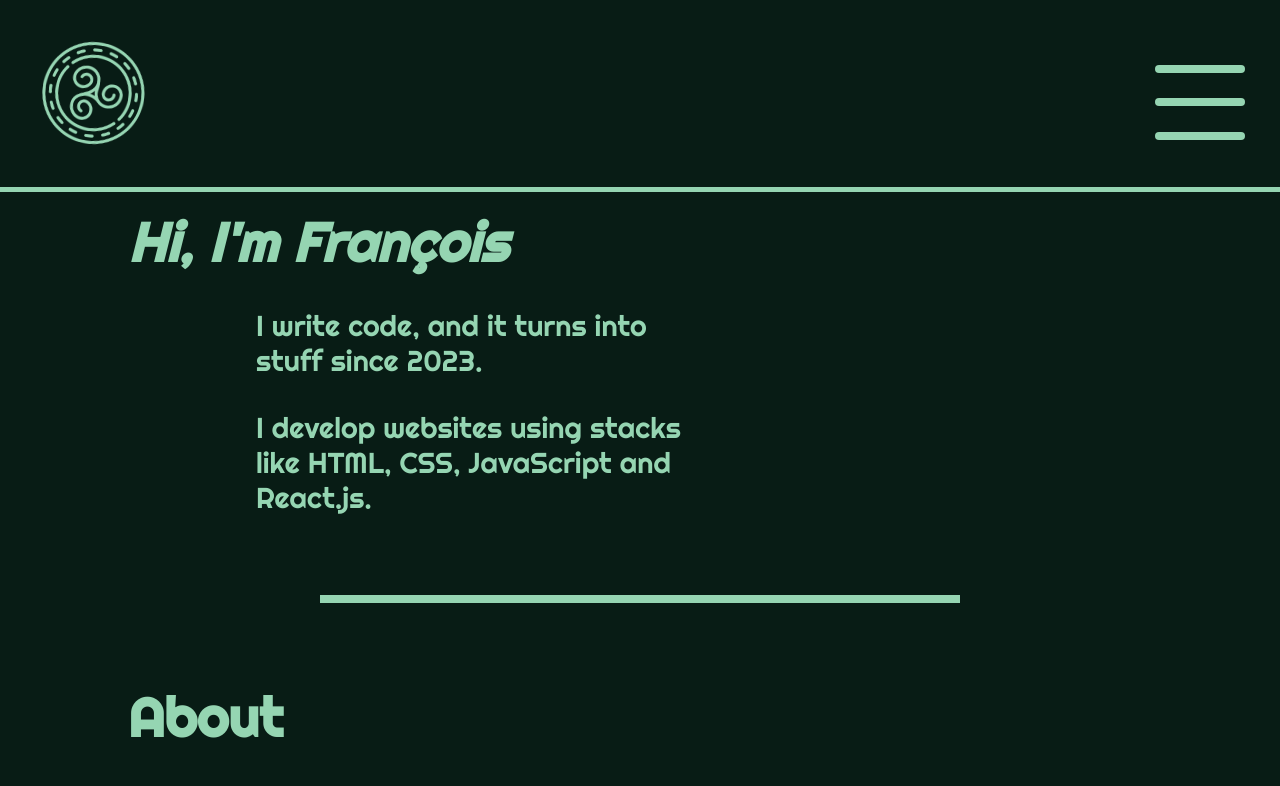
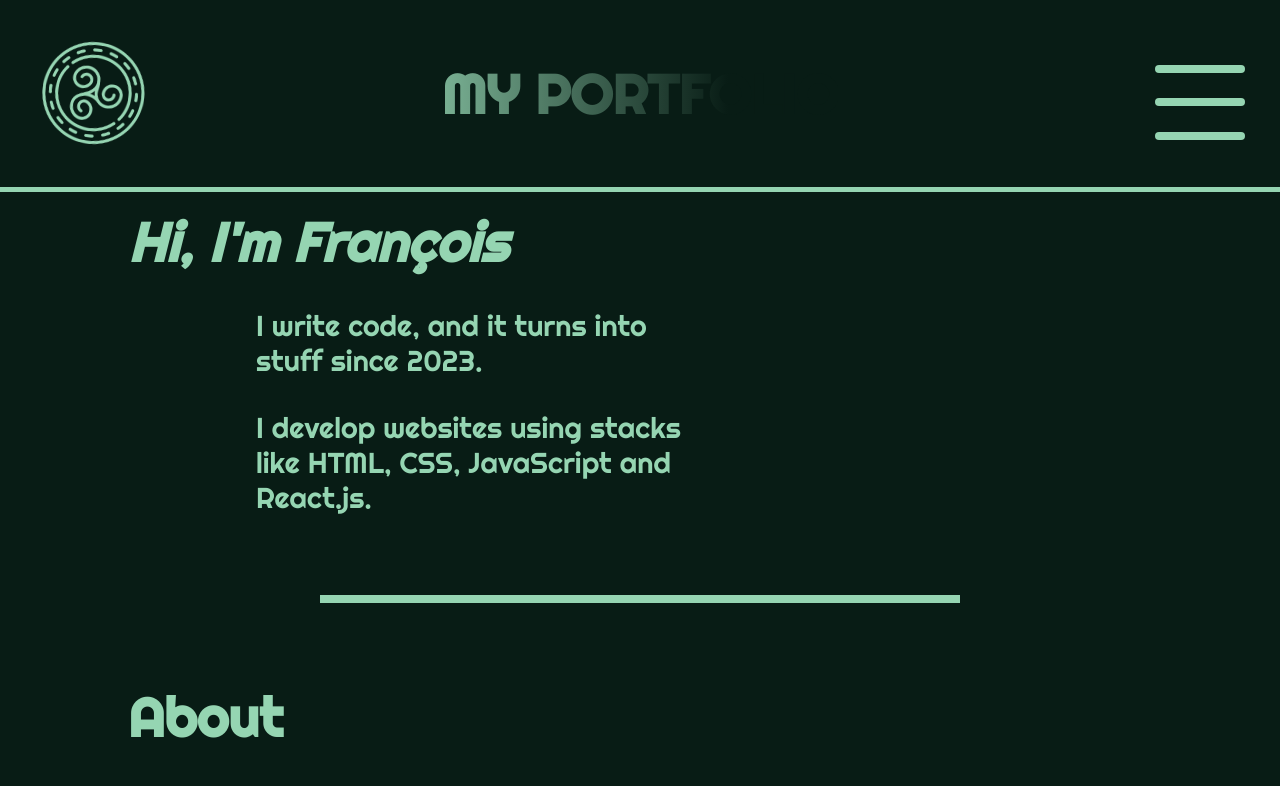
Before and after one commit to Yukitaori/Portfolio, a React (Vite) app: page / in a window 1280 px wide. Shown: the top 786 px of the page. Built offline with nearby package versions, Linux system fonts and the light colour scheme.

Commit message:
ajout d'animations CSS logo et titre

```diff
--- a/src/components/Logo.module.css
+++ b/src/components/Logo.module.css
@@ -1,10 +1,10 @@
 .logo {
   width: 8vw;
-  animation: like 3s infinite linear;
+  animation: logo 3s infinite linear;
   margin-left: 2vw;
 }
 
-@keyframes like {
+@keyframes logo {
   0% {
     transform: rotate( 0deg );
   }
--- a/src/components/MenuBurger.jsx
+++ b/src/components/MenuBurger.jsx
@@ -12,7 +12,7 @@ export default function MenuBurger({showMenu, setShowMenu}) {
   return (
     <div className={styles.menuBurgerDiv}>
       {checkbox}
-      <label for={styles.toggle} id="menuBurger" className={styles.menuBurger} onClick={handleClick}>
+      <label htmlFor={styles.toggle} id="menuBurger" className={styles.menuBurger} onClick={handleClick}>
         <div className={styles.topBun}></div>
         <div className={styles.meat}></div>
         <div className={styles.bottomBun}></div>
--- a/src/components/Navbar.jsx
+++ b/src/components/Navbar.jsx
@@ -10,6 +10,7 @@ function Navbar({parts}) {
     <nav>
       <div className={styles.header}>
         <Logo />
+        <h1 className={styles.title}>MY PORTFOLIO</h1>
         <MenuBurger showMenu={showMenu} setShowMenu={setShowMenu} />
       </div>
       {showMenu ? <Menu parts={parts} setShowMenu={setShowMenu}/> : null}
--- a/src/components/Navbar.module.css
+++ b/src/components/Navbar.module.css
@@ -12,3 +12,22 @@
   width: 100%;
   height: 15vw;
 }
+
+.title {
+  margin: 0;
+  background: linear-gradient(90deg, var(--second-color) 45%, var(--first-color) 55%, var(--second-color) 100%);
+  -webkit-background-clip: text;
+  background-clip: text;
+  -webkit-text-fill-color: transparent;
+  background-size: 200% auto;
+  animation: title 5s infinite linear;
+}
+
+@keyframes title {
+  0% {
+    background-position: 200%;
+  }
+  100% {
+    background-position: 0%;
+  }
+};
```
